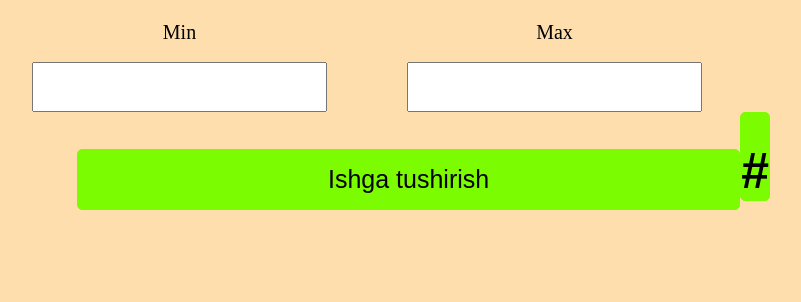
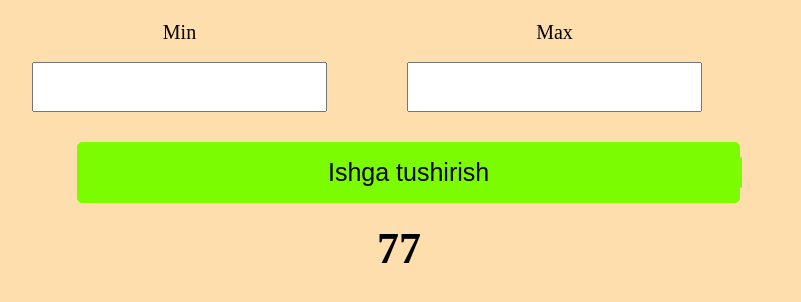
Before and after one commit to Istamovashakhzoda/domm, a plain HTML site: page index.html in a window 1280 px wide. Both pictures are taken after a click on the button "Ishga tushirish". Shown: the part 174-476 px from the top of the page, without its empty margins (273-1074 px from the left). Drawn offline with Linux system fonts and the light colour scheme.

Commit message:
generating numbers

```diff
--- a/index.css
+++ b/index.css
@@ -45,7 +45,7 @@ body{
   text-align: center;
 }
 
-.btn{
+#btn{
   padding: 15px 250px;
   margin: 30px 0 0 350px;
 }
@@ -58,6 +58,8 @@ body{
   border-radius: 5px;
 }
 
-#placeholder h1{
-  margin: 100px 0 0 50px;
+#placeholder{
+  font-size: 44px;
+  margin: 20px 0 0 650px;
+
 }
--- a/index.html
+++ b/index.html
@@ -26,12 +26,13 @@
        <input type="number" class="number__form" id="max">
       </div>
     </div>
-      <button type="submit" class="btn">Ishga tushirish<button>
+      <button type="submit" id="btn">Ishga tushirish<button>
   <br>
-        <div >
-          <h1 id="placeholder">#</h1>
-        </div>
+      </div>
+      <div>
+        <h5  id="placeholder">#</h5>
+      </div>
 
-      </div>
+      <script src="./index.js"></script>
 </body>
 </html>
--- a/index.js
+++ b/index.js
@@ -0,0 +1,10 @@
+"use script"
+
+const btn = () =>{
+  const placeholderr = document. querySelector("#placeholder")
+  placeholderr.textContent= 77;
+  console.log(placeholderr);
+}
+
+const btnel =document.getElementById("btn");
+btnel.addEventListener("click", btn)
```
